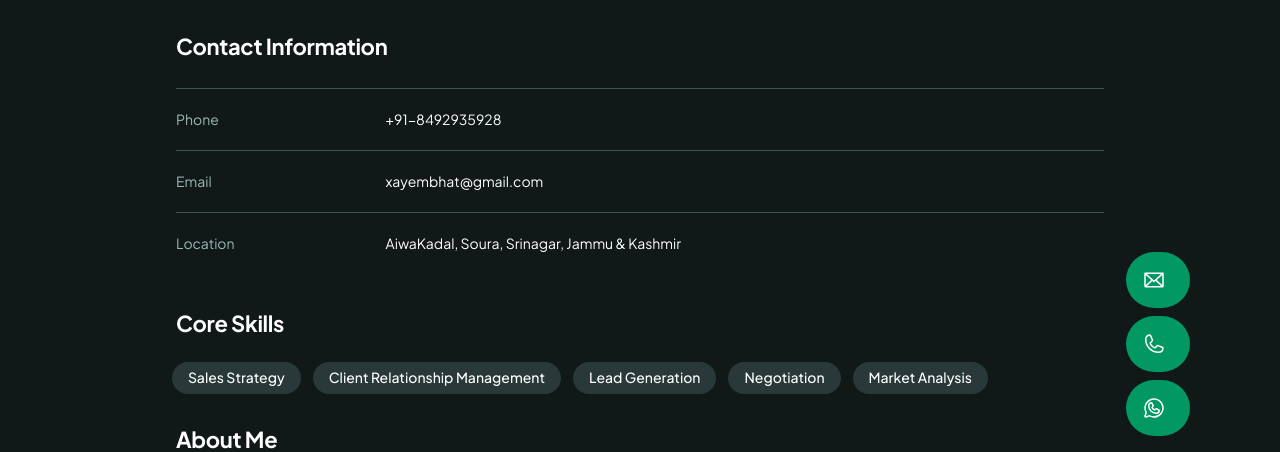
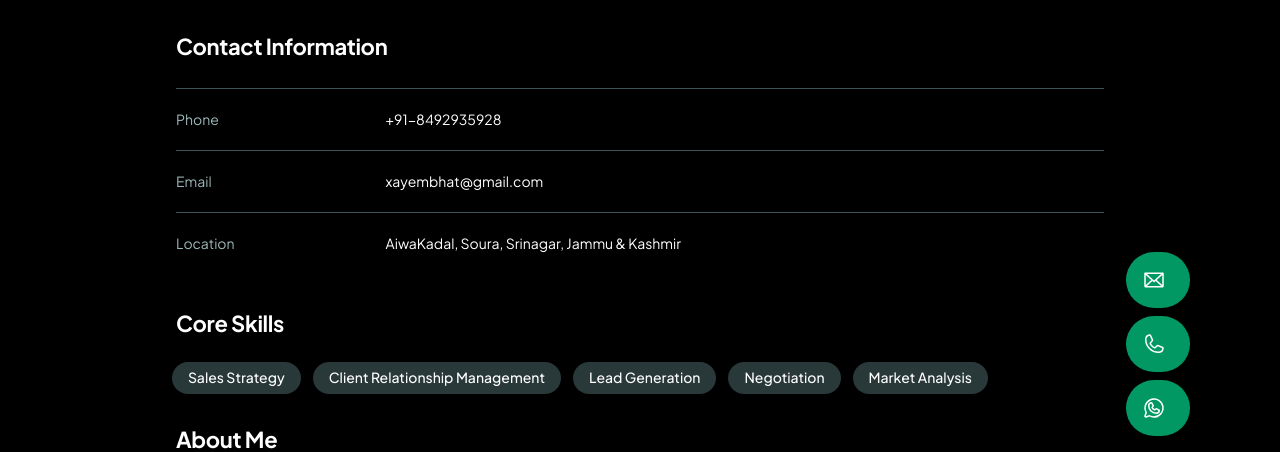
Before and after one commit to aneesbhat/new-muntaha-resume, a plain HTML site: page index.html in a window 1280 px wide. Shown: the part 348-800 px from the top of the page. Drawn offline with nearby package versions, Linux system fonts and the light colour scheme.

Commit message:
Change background color from dark gray to blackchanges
Changes made

```diff
--- a/index.html
+++ b/index.html
@@ -139,7 +139,7 @@
   </head>
   <body>
     <div  id="resume"
-      class="relative flex size-full min-h-screen flex-col bg-[#111818] dark group/design-root overflow-x-hidden"
+      class="relative flex size-full min-h-screen flex-col bg-[#000] dark group/design-root overflow-x-hidden"
       style='font-family: "Plus Jakarta Sans", "Noto Sans", sans-serif;'
     >
       <div class="layout-container flex h-full grow flex-col">
```
